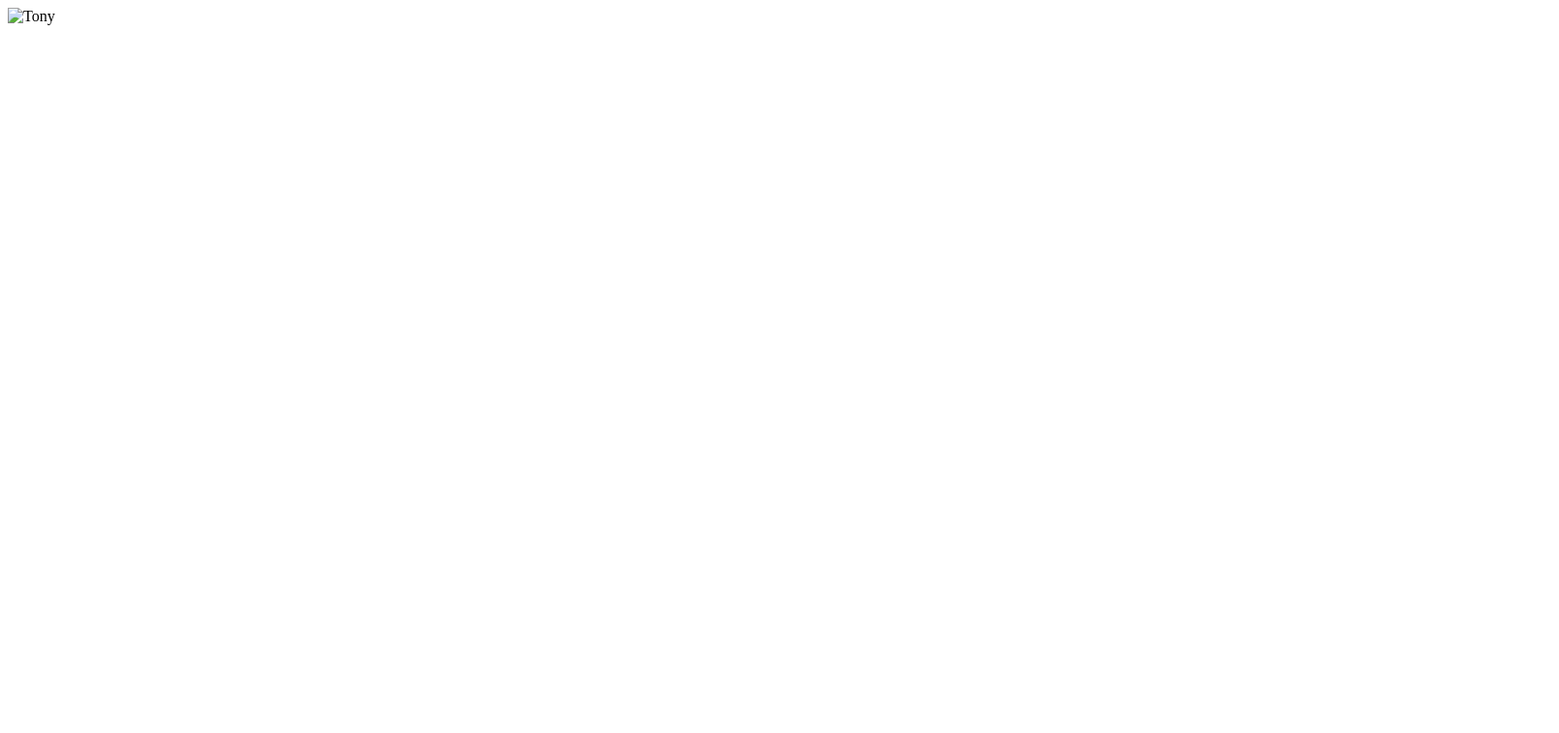
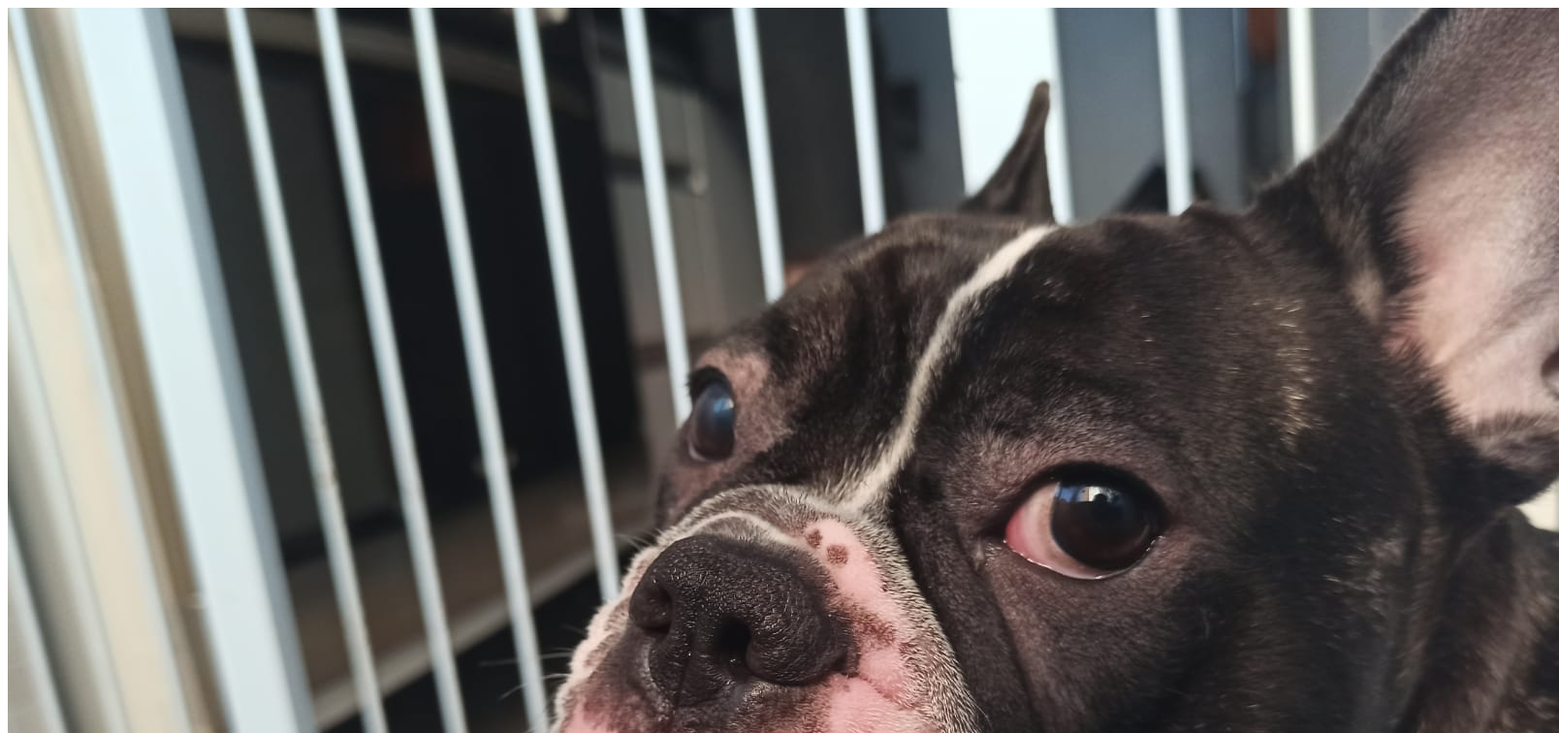
Before and after one commit to matheuschang/matheuschang.github.io, a plain HTML site: page index.html in a window 1280 px wide. Shown: the top 756 px of the page at 97% size, 1608 px wide, since content can reach past the window. Drawn offline with Linux system fonts and the light colour scheme.

Commit message:
Update index.html

```diff
--- a/index.html
+++ b/index.html
@@ -7,6 +7,6 @@
     <title>Tony</title>
 </head>
 <body>
-  <img src="img/tony.jpg" alt="Tony">
+  <img src="tony.jpeg" alt="Tony">
 </body>
 </html>
```
